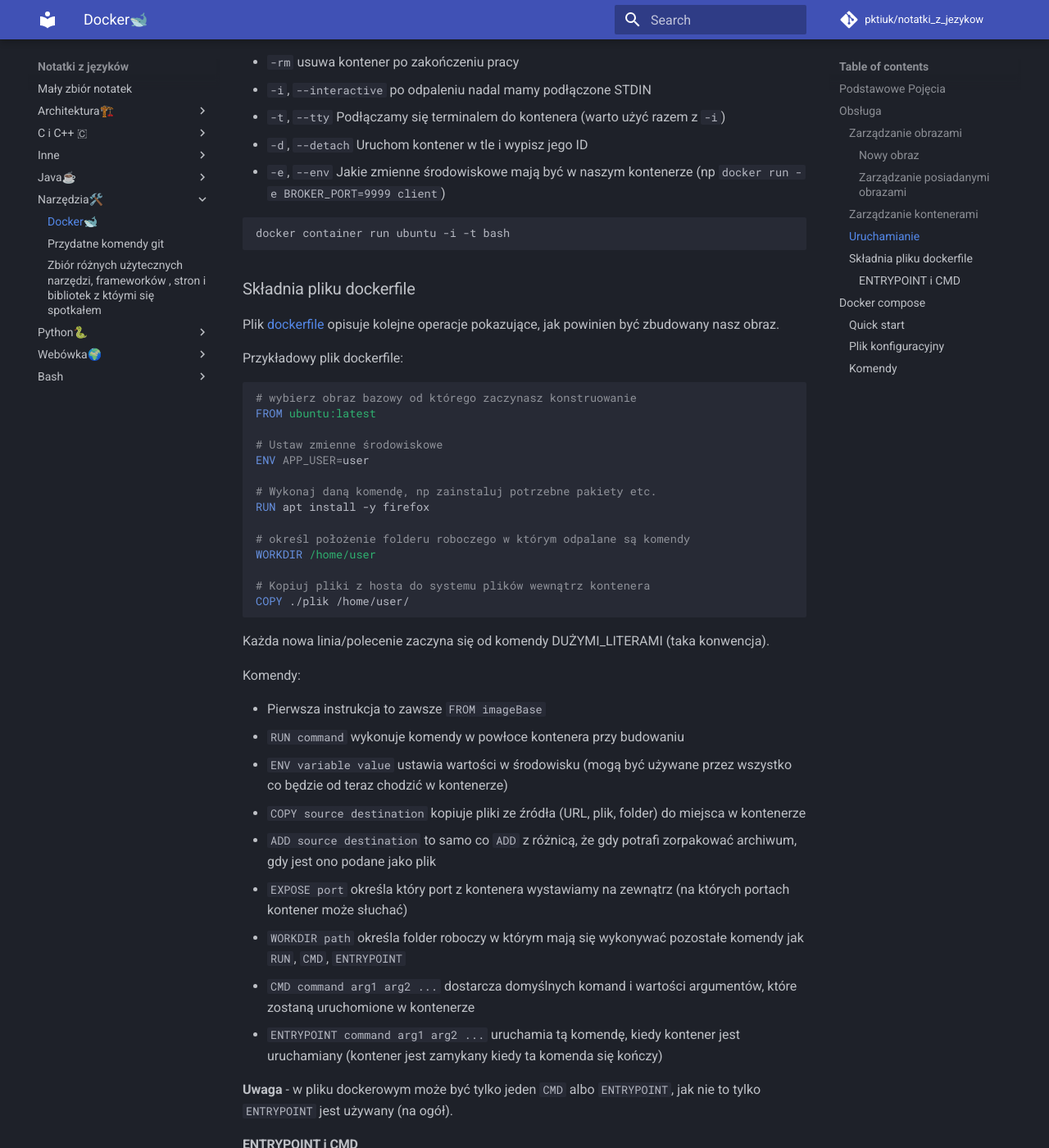
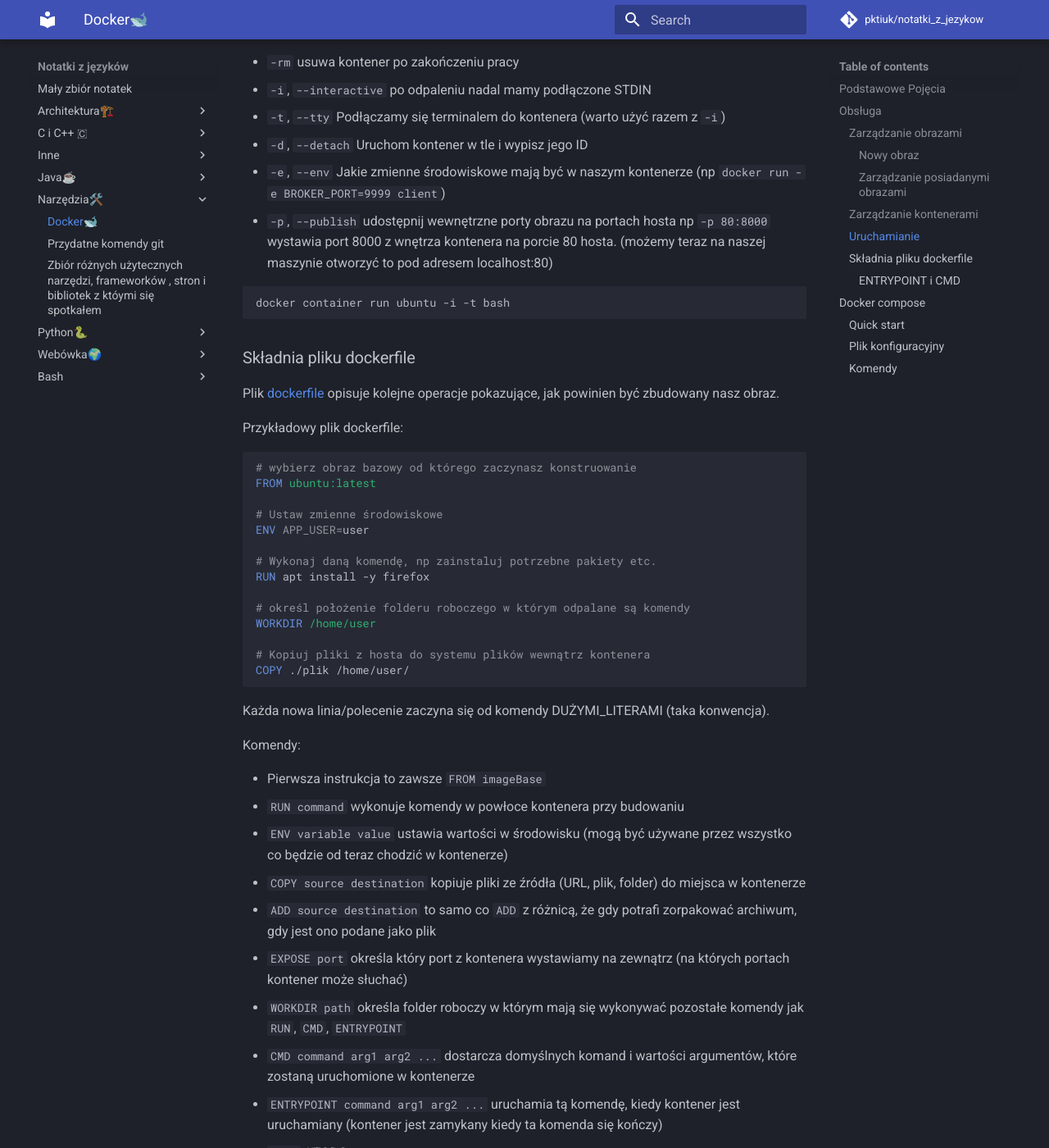
Before and after one commit to pktiuk/notatki_z_jezykow, an MkDocs documentation site: the page built from docs/Narzędzia🛠️/docker.md, in a window 1280 px wide and 1400 px high, scrolled down 3335 px. Shown: the whole window at 82% size. Built offline with MkDocs 1.6.1 and Material for MkDocs 9.7.7, drawn with Linux system fonts in a browser that asks for light colours; comment, search, counter and statistics services are not loaded; some of the changed text lies outside the part shown.

Commit message:
NOwa flaga dockerowa

````diff
--- a/docs/Narzędzia🛠️/docker.md
+++ b/docs/Narzędzia🛠️/docker.md
@@ -124,6 +124,7 @@
 - `-t`, `--tty` Podłączamy się terminalem do kontenera (warto użyć razem z `-i`)
 - `-d`, `--detach` Uruchom kontener w tle i wypisz jego ID
 - `-e`, `--env` Jakie zmienne środowiskowe mają być w naszym kontenerze (np `docker run -e BROKER_PORT=9999 client`)
+- `-p`, `--publish` udostępnij wewnętrzne porty obrazu na portach hosta np `-p 80:8000` wystawia port 8000 z wnętrza kontenera na porcie 80 hosta. (możemy teraz na naszej maszynie otworzyć to pod adresem localhost:80)
 
 ```bash
 docker container run ubuntu -i -t bash
@@ -165,6 +166,8 @@
 - `WORKDIR path` określa folder roboczy w którym mają się wykonywać pozostałe komendy jak `RUN`, `CMD`, `ENTRYPOINT`
 - `CMD command arg1 arg2 ...` dostarcza domyślnych komand i wartości argumentów, które zostaną uruchomione w kontenerze
 - `ENTRYPOINT command arg1 arg2 ...` uruchamia tą komendę, kiedy kontener jest uruchamiany (kontener jest zamykany kiedy ta komenda się kończy)
+- `PORT` //TODO
+- `EXPOSE` //TODO chyba tylko funkcja informacyjna
 
 **Uwaga** - w pliku dockerowym może być tylko jeden `CMD` albo `ENTRYPOINT`, jak nie to tylko `ENTRYPOINT` jest używany (na ogół).
 
````
